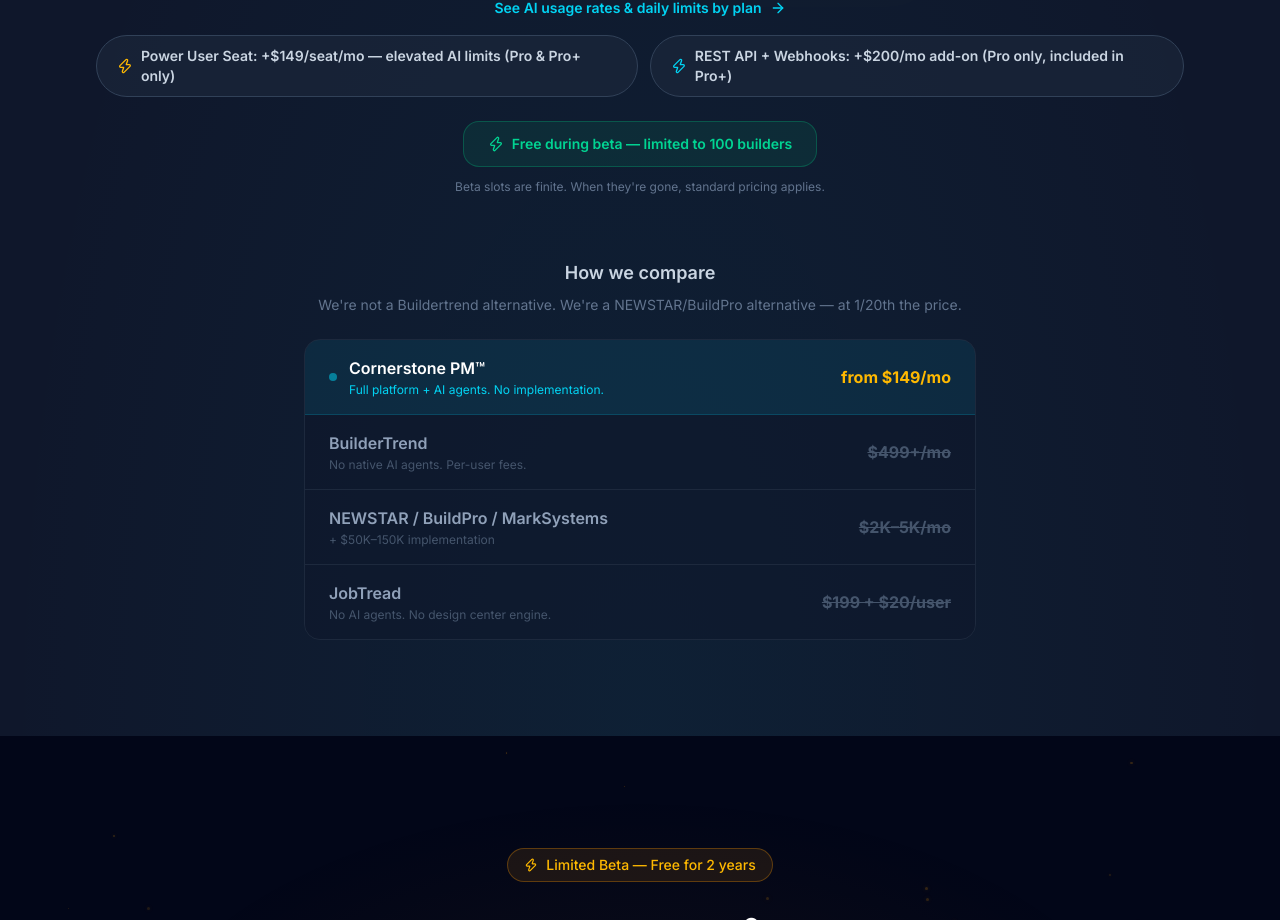
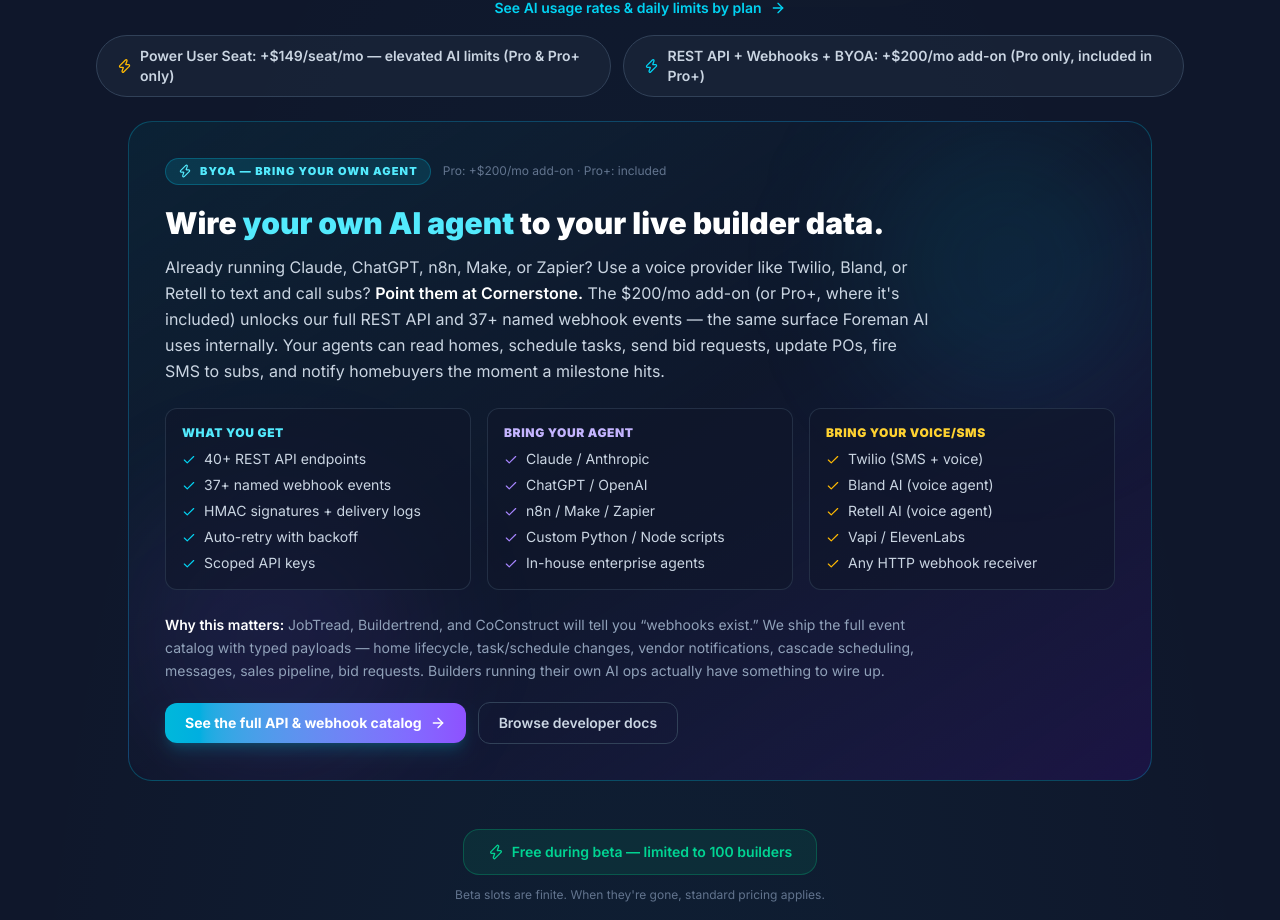
Before and after one commit to Scootermcgavin121/cornerstone-marketing-v2, a Next.js app: page / in a window 1280 px wide. Shown: the part 11080-12000 px from the top of the page. Built offline with nearby package versions, Linux system fonts and the light colour scheme.

Commit message:
feat(pricing): expand BYOA story on Pro /mo REST API add-on with dedicated callout

```diff
--- a/src/app/foreman/page.tsx
+++ b/src/app/foreman/page.tsx
@@ -1029,7 +1029,7 @@ export default function ForemanPage() {
                     "MLS Listing Agent + Punchlist AI",
                     "Everything in Builder (Sales, Purchasing, Design Center)",
                     "Advanced analytics & reporting",
-                    "REST API available as $200/mo add-on",
+                    "REST API + 37+ webhooks + BYOA — $200/mo add-on (bring your own agent: Claude, ChatGPT, Twilio, Bland, Retell, n8n)",
                     "Priority onboarding support",
                   ].map((f) => (
                     <div key={f} className="flex items-start gap-3">
@@ -1062,7 +1062,7 @@ export default function ForemanPage() {
                     "Blueprint AI — 50 takeoffs/mo",
                     "Bid Import AI — unlimited extractions",
                     "All Pro features (MLS, Punchlist, Sales, Purchasing, Design Center)",
-                    "REST API + 37+ Webhook events — INCLUDED",
+                    "REST API + 37+ webhooks + BYOA INCLUDED — wire Claude, ChatGPT, Twilio, Bland, Retell, n8n, Make, or Zapier to your live builder data",
                     "Power User Seat add-on available (+$149/seat/mo)",
                     "60-day onboarding boost — 3× AI limits",
                   ].map((f) => (
--- a/src/components/PricingSection.tsx
+++ b/src/components/PricingSection.tsx
@@ -99,7 +99,7 @@ const plans: Plan[] = [
       "Bid Import AI \u2014 parse vendor bids from PDF (600/mo)",
       "AI Support Agent (7,500/mo org-wide)",
       "3\u00d7 AI limits for first 30 days",
-      "REST API available as $200/mo add-on",
+      "REST API + 37+ webhooks + BYOA \u2014 $200/mo add-on (bring your own agent: Claude, ChatGPT, Twilio, Bland, Retell, n8n, Make, Zapier)",
       "Up to 30 users",
       "Priority onboarding support",
     ],
@@ -118,7 +118,7 @@ const plans: Plan[] = [
     maxUsers: 60,
     features: [
       "Everything in Pro, plus:",
-      "REST API + 37+ Webhooks INCLUDED",
+      "REST API + 37+ webhooks + BYOA INCLUDED \u2014 wire Claude, ChatGPT, Twilio, Bland, Retell, n8n, Make, or Zapier directly to your live builder data (no $200 add-on needed)",
       "Foreman AI\u2122 (900/mo, Opus model)",
       "Blueprint AI (300/mo)",
       "Bid Import AI (1,200/mo)",
@@ -337,7 +337,92 @@ export function PricingSection() {
           </div>
           <div className="inline-flex items-center gap-2 px-5 py-2.5 rounded-full border border-slate-700 bg-slate-800/60 text-slate-300 text-sm font-semibold">
             <Zap className="w-4 h-4 text-cyan-400" />
-            <span>REST API + Webhooks: +$200/mo add-on (Pro only, included in Pro+)</span>
+            <span>REST API + Webhooks + BYOA: +$200/mo add-on (Pro only, included in Pro+)</span>
+          </div>
+        </div>
+
+        {/* BYOA Callout — explains what the $200/mo add-on actually unlocks */}
+        <div className="max-w-5xl mx-auto mb-12">
+          <div className="relative rounded-3xl bg-gradient-to-br from-cyan-950/40 via-slate-900/80 to-violet-950/40 border border-cyan-500/30 p-7 sm:p-9 overflow-hidden">
+            <div className="absolute top-0 right-0 w-72 h-72 bg-cyan-500/10 rounded-full blur-3xl pointer-events-none" />
+            <div className="absolute bottom-0 left-0 w-72 h-72 bg-violet-500/10 rounded-full blur-3xl pointer-events-none" />
+            <div className="relative z-10">
+              <div className="flex flex-col sm:flex-row sm:items-center gap-3 mb-5">
+                <div className="inline-flex items-center gap-2 px-3 py-1 rounded-full bg-cyan-500/15 border border-cyan-500/30 text-cyan-300 text-[11px] font-black uppercase tracking-widest w-fit">
+                  <Zap className="w-3.5 h-3.5" />
+                  BYOA &mdash; Bring Your Own Agent
+                </div>
+                <span className="text-slate-500 text-xs">Pro: +$200/mo add-on &middot; Pro+: included</span>
+              </div>
+
+              <h3 className="text-2xl sm:text-3xl font-black text-white mb-3 leading-tight">
+                Wire <span className="text-cyan-300">your own AI agent</span> to your live builder data.
+              </h3>
+              <p className="text-slate-300 text-sm sm:text-base leading-relaxed mb-6 max-w-3xl">
+                Already running Claude, ChatGPT, n8n, Make, or Zapier? Use a voice provider like Twilio,
+                Bland, or Retell to text and call subs? <span className="text-white font-semibold">Point them at Cornerstone.</span>{" "}
+                The $200/mo add-on (or Pro+, where it&apos;s included) unlocks our full REST API and 37+ named
+                webhook events &mdash; the same surface Foreman AI uses internally. Your agents can read homes,
+                schedule tasks, send bid requests, update POs, fire SMS to subs, and notify homebuyers the
+                moment a milestone hits.
+              </p>
+
+              <div className="grid grid-cols-1 md:grid-cols-3 gap-4 mb-6">
+                <div className="rounded-xl border border-slate-700/60 bg-slate-900/60 p-4">
+                  <div className="text-cyan-300 text-xs font-black uppercase tracking-wider mb-2">What you get</div>
+                  <ul className="space-y-1.5 text-sm text-slate-300">
+                    <li className="flex items-start gap-2"><Check className="w-3.5 h-3.5 text-cyan-400 mt-1 flex-shrink-0" />40+ REST API endpoints</li>
+                    <li className="flex items-start gap-2"><Check className="w-3.5 h-3.5 text-cyan-400 mt-1 flex-shrink-0" />37+ named webhook events</li>
+                    <li className="flex items-start gap-2"><Check className="w-3.5 h-3.5 text-cyan-400 mt-1 flex-shrink-0" />HMAC signatures + delivery logs</li>
+                    <li className="flex items-start gap-2"><Check className="w-3.5 h-3.5 text-cyan-400 mt-1 flex-shrink-0" />Auto-retry with backoff</li>
+                    <li className="flex items-start gap-2"><Check className="w-3.5 h-3.5 text-cyan-400 mt-1 flex-shrink-0" />Scoped API keys</li>
+                  </ul>
+                </div>
+                <div className="rounded-xl border border-slate-700/60 bg-slate-900/60 p-4">
+                  <div className="text-violet-300 text-xs font-black uppercase tracking-wider mb-2">Bring your agent</div>
+                  <ul className="space-y-1.5 text-sm text-slate-300">
+                    <li className="flex items-start gap-2"><Check className="w-3.5 h-3.5 text-violet-400 mt-1 flex-shrink-0" />Claude / Anthropic</li>
+                    <li className="flex items-start gap-2"><Check className="w-3.5 h-3.5 text-violet-400 mt-1 flex-shrink-0" />ChatGPT / OpenAI</li>
+                    <li className="flex items-start gap-2"><Check className="w-3.5 h-3.5 text-violet-400 mt-1 flex-shrink-0" />n8n / Make / Zapier</li>
+                    <li className="flex items-start gap-2"><Check className="w-3.5 h-3.5 text-violet-400 mt-1 flex-shrink-0" />Custom Python / Node scripts</li>
+                    <li className="flex items-start gap-2"><Check className="w-3.5 h-3.5 text-violet-400 mt-1 flex-shrink-0" />In-house enterprise agents</li>
+                  </ul>
+                </div>
+                <div className="rounded-xl border border-slate-700/60 bg-slate-900/60 p-4">
+                  <div className="text-amber-300 text-xs font-black uppercase tracking-wider mb-2">Bring your voice/SMS</div>
+                  <ul className="space-y-1.5 text-sm text-slate-300">
+                    <li className="flex items-start gap-2"><Check className="w-3.5 h-3.5 text-amber-400 mt-1 flex-shrink-0" />Twilio (SMS + voice)</li>
+                    <li className="flex items-start gap-2"><Check className="w-3.5 h-3.5 text-amber-400 mt-1 flex-shrink-0" />Bland AI (voice agent)</li>
+                    <li className="flex items-start gap-2"><Check className="w-3.5 h-3.5 text-amber-400 mt-1 flex-shrink-0" />Retell AI (voice agent)</li>
+                    <li className="flex items-start gap-2"><Check className="w-3.5 h-3.5 text-amber-400 mt-1 flex-shrink-0" />Vapi / ElevenLabs</li>
+                    <li className="flex items-start gap-2"><Check className="w-3.5 h-3.5 text-amber-400 mt-1 flex-shrink-0" />Any HTTP webhook receiver</li>
+                  </ul>
+                </div>
+              </div>
+
+              <p className="text-slate-400 text-xs sm:text-sm leading-relaxed mb-5 max-w-3xl">
+                <span className="text-white font-semibold">Why this matters:</span> JobTread, Buildertrend, and CoConstruct
+                will tell you &ldquo;webhooks exist.&rdquo; We ship the full event catalog with typed payloads &mdash;
+                home lifecycle, task/schedule changes, vendor notifications, cascade scheduling, messages, sales
+                pipeline, bid requests. Builders running their own AI ops actually have something to wire up.
+              </p>
+
+              <div className="flex flex-col sm:flex-row items-start sm:items-center gap-3">
+                <Link
+                  href="/api-access"
+                  className="inline-flex items-center gap-2 px-5 py-2.5 rounded-xl bg-gradient-to-r from-cyan-500 to-violet-500 text-white text-sm font-bold hover:from-cyan-400 hover:to-violet-400 transition-all shadow-lg shadow-cyan-500/20"
+                >
+                  See the full API &amp; webhook catalog
+                  <ArrowRight className="w-4 h-4" />
+                </Link>
+                <Link
+                  href="/api-docs"
+                  className="inline-flex items-center gap-2 px-5 py-2.5 rounded-xl border border-slate-700 text-slate-300 text-sm font-semibold hover:border-cyan-500/40 hover:text-white transition-all"
+                >
+                  Browse developer docs
+                </Link>
+              </div>
+            </div>
           </div>
         </div>
 
```
